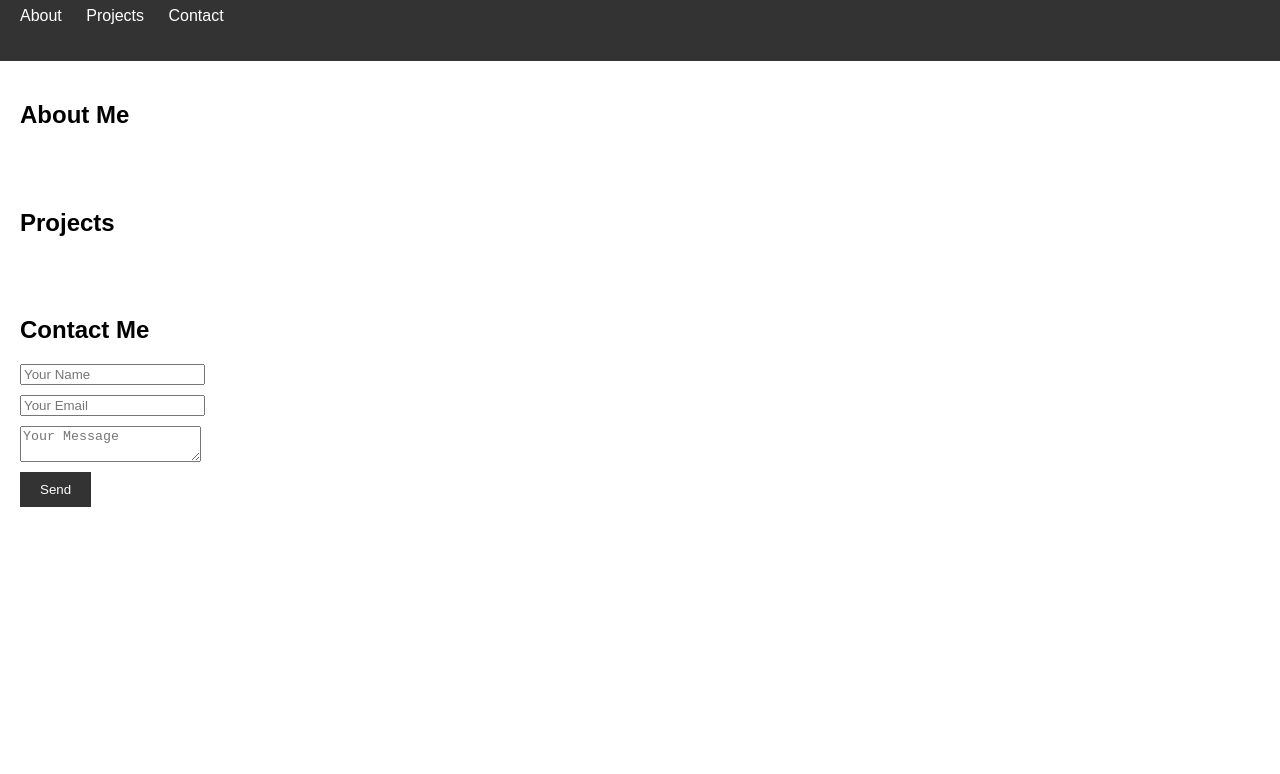
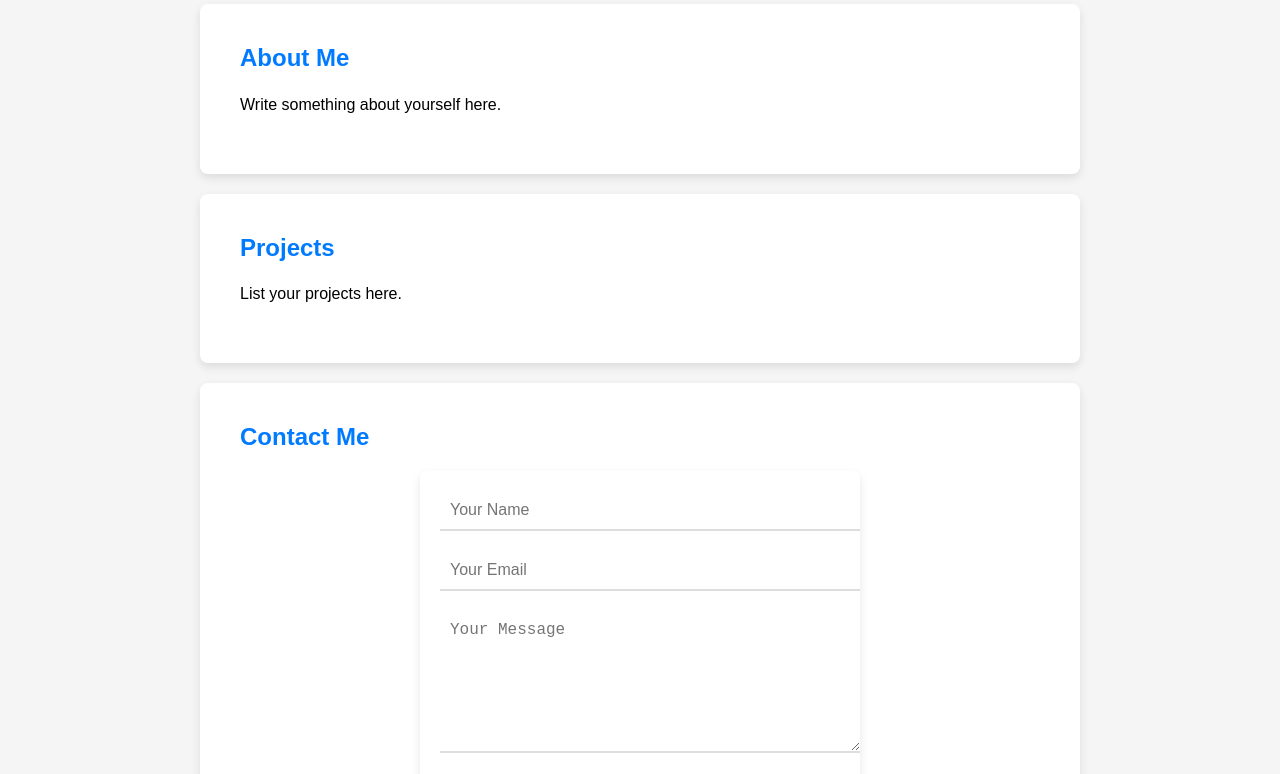
Before and after one commit to Nelson877/SoftNetix, a plain HTML site: page views/index.html in a window 1280 px wide. Shown: the part 93-867 px from the top of the page. Before the commit the page ends 800 px from the top, so only its background shows below. Drawn offline with Linux system fonts and the light colour scheme.

Commit message:
work is still going on

```diff
--- a/css/style.css
+++ b/css/style.css
@@ -1,49 +1,87 @@
+/* Page Styles */
 body {
   font-family: Arial, sans-serif;
+  background-color: #f5f5f5;
   margin: 0;
   padding: 0;
 }
 
 header {
-  background-color: #333;
+  background-color: #007bff;
   color: #fff;
   padding: 20px;
+  text-align: center;
 }
 
-nav ul {
-  list-style-type: none;
-  padding: 0;
-}
-
-nav ul li {
-  display: inline;
-  margin-right: 20px;
-}
-
-nav ul li a {
-  color: #fff;
-  text-decoration: none;
+h1 {
+  margin: 0;
 }
 
 section {
-  padding: 20px;
+  background-color: #fff;
+  padding: 40px;
+  margin: 20px auto;
+  max-width: 800px;
+  border-radius: 8px;
+  box-shadow: 0px 4px 10px rgba(0, 0, 0, 0.1);
 }
 
-form input,
-form textarea,
-form button {
-  display: block;
-  margin-bottom: 10px;
+section h2 {
+  color: #007bff;
+  margin-top: 0;
 }
 
-form button {
-  background-color: #333;
-  color: #fff;
-  padding: 10px 20px;
-  border: none;
-  cursor: pointer;
+p {
+  line-height: 1.6;
 }
 
-form button:hover {
-  background-color: #555;
+/* Form Styles */
+form {
+  margin-top: 20px;
+  max-width: 400px;
+  margin-left: auto;
+  margin-right: auto;
+  padding: 20px;
+  background-color: #fff;
+  border-radius: 8px;
+  box-shadow: 0px 4px 10px rgba(0, 0, 0, 0.1);
 }
+
+input[type="text"],
+input[type="email"],
+textarea {
+  width: 100%;
+  padding: 10px;
+  margin-bottom: 20px;
+  border: none;
+  border-bottom: 2px solid #ddd;
+  background-color: transparent;
+  transition: border-bottom-color 0.3s ease;
+  font-size: 16px;
+}
+
+input[type="text"]:focus,
+input[type="email"]:focus,
+textarea:focus {
+  border-bottom-color: #007bff;
+  outline: none;
+}
+
+textarea {
+  height: 120px;
+}
+
+button[type="submit"] {
+  background-color: #007bff;
+  color: #fff;
+  padding: 12px 20px;
+  border: none;
+  border-radius: 25px;
+  cursor: pointer;
+  font-size: 16px;
+  transition: background-color 0.3s ease;
+}
+
+button[type="submit"]:hover {
+  background-color: #0056b3;
+}
--- a/js/server.js
+++ b/js/server.js
@@ -3,7 +3,7 @@ const bodyParser = require("body-parser");
 const path = require("path");
 
 const app = express();
-const port = 3000;
+const port = 2000;
 
 app.use(express.static(path.join(__dirname, "public")));
 app.use(bodyParser.urlencoded({ extended: false }));
--- a/views/index.html
+++ b/views/index.html
@@ -3,58 +3,30 @@
   <head>
     <meta charset="UTF-8" />
     <meta name="viewport" content="width=device-width, initial-scale=1.0" />
-    <title>Your Name - Portfolio</title>
+    <title>My Portfolio</title>
     <link rel="stylesheet" href="/css/style.css" />
   </head>
   <body>
     <header>
-      <h1>Your Name</h1>
-      <nav>
-        <ul>
-          <li><a href="#about">About</a></li>
-          <li><a href="#projects">Projects</a></li>
-          <li><a href="#contact">Contact</a></li>
-        </ul>
-      </nav>
+      <h1>Welcome to My Portfolio</h1>
     </header>
-
     <section id="about">
       <h2>About Me</h2>
-      <!-- Your About Me content goes here -->
+      <p>Write something about yourself here.</p>
     </section>
-
     <section id="projects">
       <h2>Projects</h2>
-      <!-- Your Projects content goes here -->
+      <p>List your projects here.</p>
     </section>
-
     <section id="contact">
       <h2>Contact Me</h2>
-      <form id="contact-form">
-        <input
-          type="text"
-          id="name"
-          name="name"
-          placeholder="Your Name"
-          required
-        />
-        <input
-          type="email"
-          id="email"
-          name="email"
-          placeholder="Your Email"
-          required
-        />
-        <textarea
-          id="message"
-          name="message"
-          placeholder="Your Message"
-          required
-        ></textarea>
+      <form id="contactForm" action="/contact" method="POST">
+        <input type="text" name="name" placeholder="Your Name" required />
+        <input type="email" name="email" placeholder="Your Email" required />
+        <textarea name="message" placeholder="Your Message" required></textarea>
         <button type="submit">Send</button>
       </form>
     </section>
-
     <script src="/js/script.js"></script>
   </body>
 </html>
```
Also changed, not shown: 1 other file.
